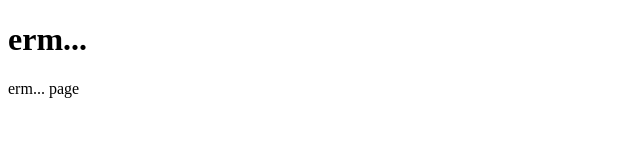
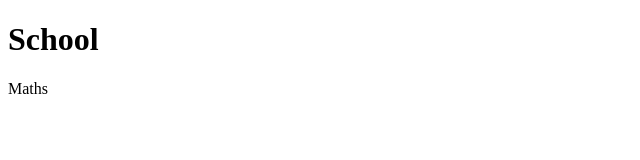
Before and after one commit to BladeBrosBedwarsBacks1/BladeBrosBedwarsBacks1.github.io, a plain HTML site: page erm.html in a window 1280 px wide. Shown: the whole page, without its empty margins (0-640 px from the left). Drawn offline with Linux system fonts and the light colour scheme.

Commit message:
Update erm.html

```diff
--- a/erm.html
+++ b/erm.html
@@ -1,10 +1,10 @@
 <!DOCTYPE html>
 <html>
   <head>
-    <title>erm...</title>
+    <title>School</title>
   </head>
   <body>
-    <h1>erm...</h1>
-    <p>erm... page</p>
+    <h1>School</h1>
+    <span href="https://khanacademy.org"/profile/me/courses>Maths</p>
   </body>
 </html>
```
